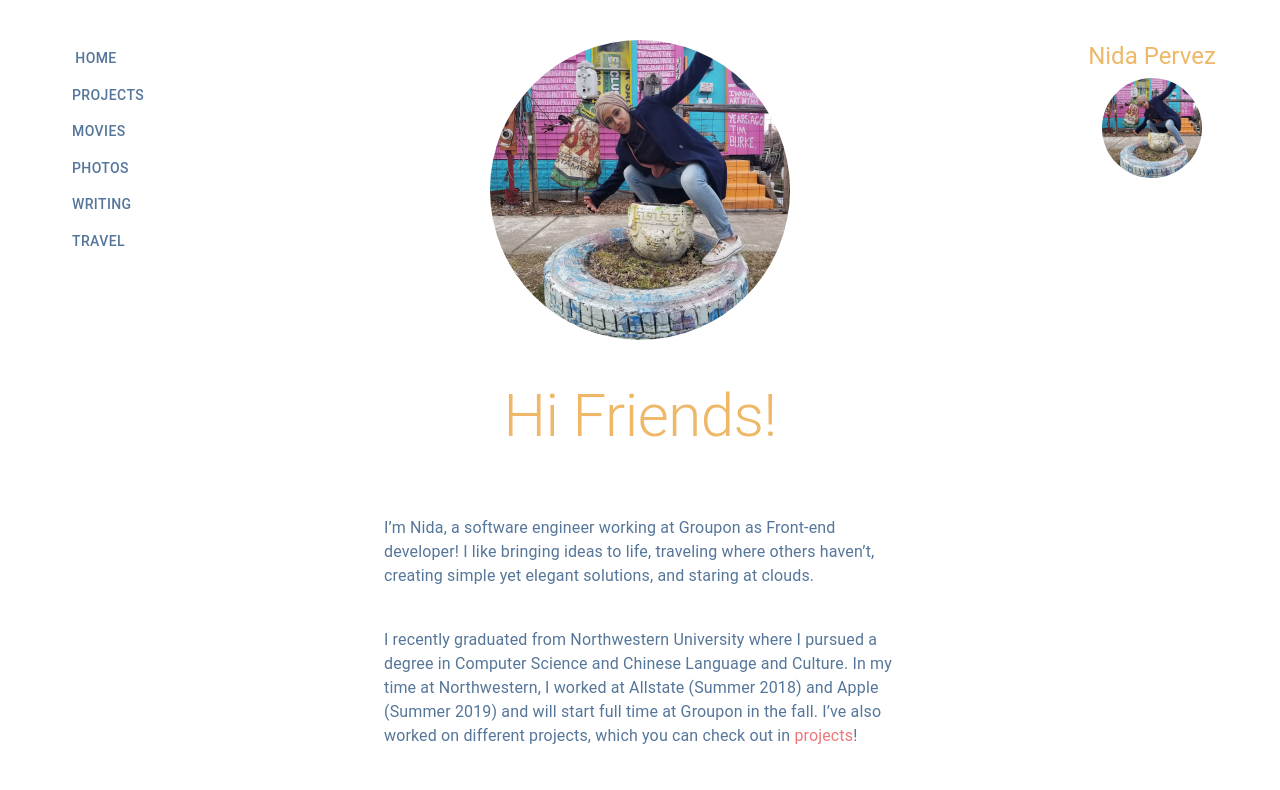
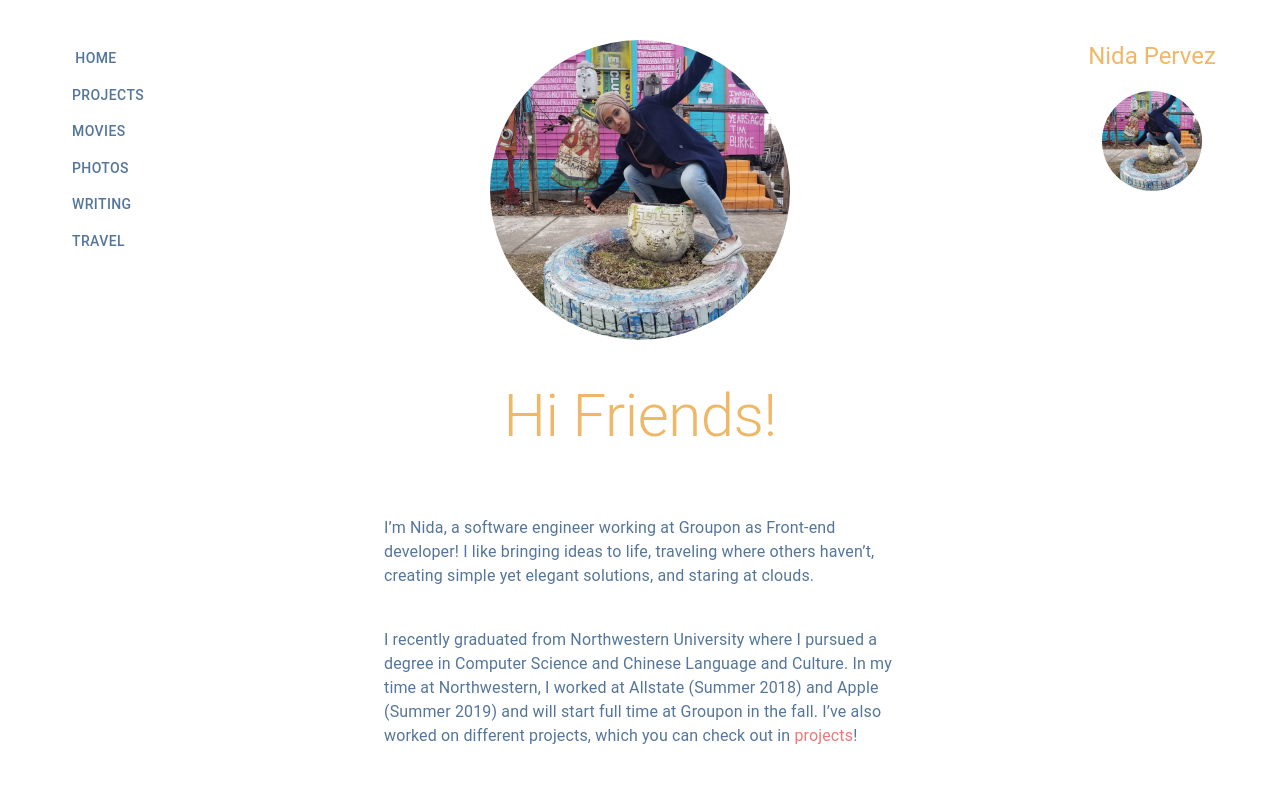
Before and after one commit to pervezn/nidap, a React (Create React App) app: page /about in a window 1280 px wide. Shown: the top 790 px of the page. Built offline with nearby package versions, Linux system fonts and the light colour scheme.

Commit message:
minor edit

```diff
--- a/src/About.js
+++ b/src/About.js
@@ -32,7 +32,7 @@ const useStyles = makeStyles({
     avatar1: {
         width: 100,
         height: 100,
-        // marginTop: "2vw",
+        marginTop: "1vw",
         marginLeft: "auto",
         marginRight:"auto"
     },
```
